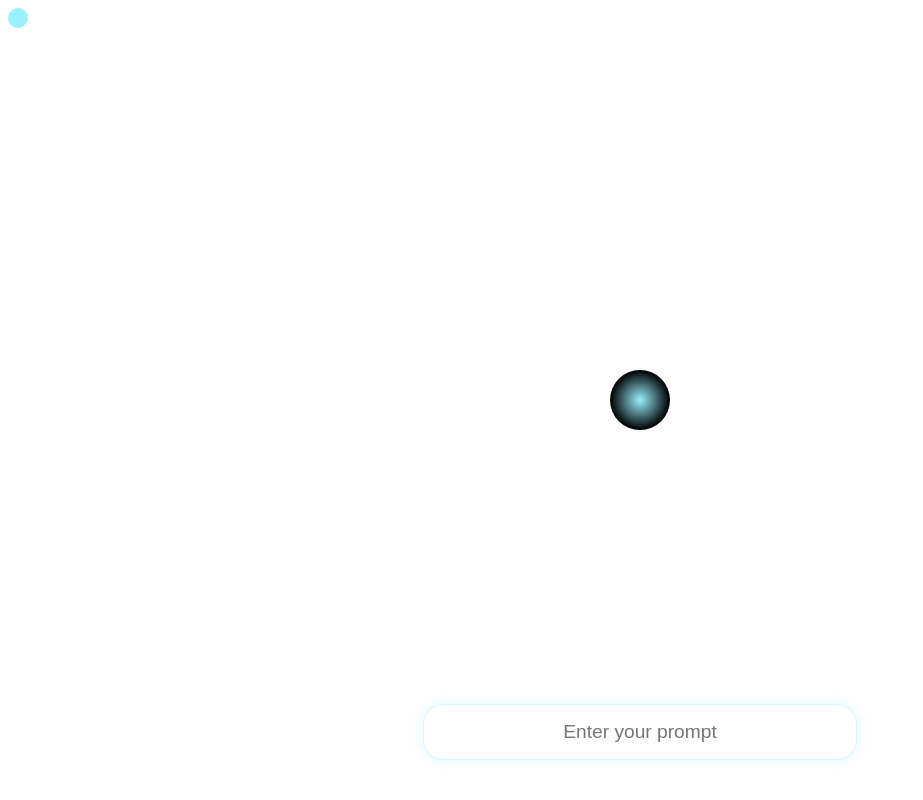
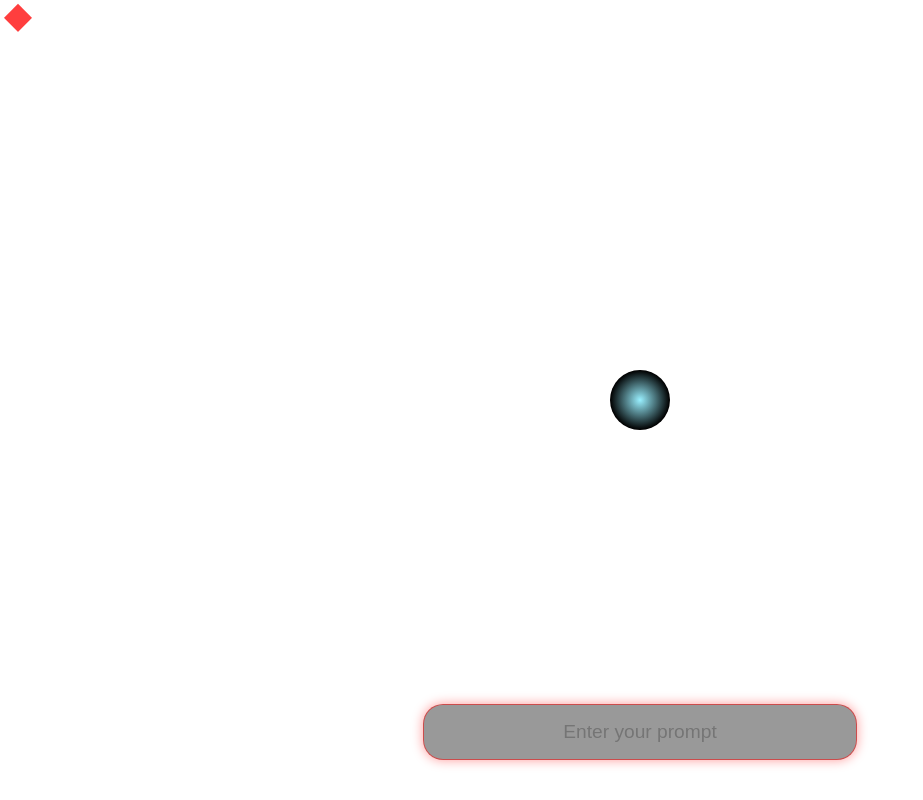
Before and after one commit to crispsandtea/uncanny-interface, a Next.js app: page / in a window 1280 px wide. Shown: the whole page, without its empty margins (0-923 px from the left). Built offline with nearby package versions, Linux system fonts and the light colour scheme.

Commit message:
Update HallucinationInterface.jsx

```diff
--- a/components/HallucinationInterface.jsx
+++ b/components/HallucinationInterface.jsx
@@ -38,7 +38,6 @@ export default function HallucinationInterface() {
     }
   };
 
-  // 🌟 Glitching words
   function spawnGlitchingWords(text) {
     const words = text.split(" ");
     const container = floatingRef.current;
@@ -50,10 +49,10 @@ export default function HallucinationInterface() {
       span.style.left = `${Math.random() * 100}%`;
       span.style.top = `${Math.random() * 100}%`;
       span.style.fontSize = `${14 + Math.random() * 12}px`;
-      span.style.color = "#99f0ff";
-      span.style.opacity = 0.8;
+      span.style.color = "#ff3e3e";
+      span.style.opacity = 0.9;
       span.style.pointerEvents = "none";
-      span.style.textShadow = "0 0 8px #99f0ff";
+      span.style.textShadow = "0 0 8px red";
       span.className = "glitch-word";
       container.appendChild(span);
 
@@ -61,23 +60,16 @@ export default function HallucinationInterface() {
     });
   }
 
+  // 💎 Track mouse for custom diamond cursor
   useEffect(() => {
-    const inputBox = document.getElementById("hallucination-input");
-
-    const handleFocus = () => {
-      if (cursorRef.current) cursorRef.current.classList.add("morphing");
+    const moveCursor = (e) => {
+      if (cursorRef.current) {
+        cursorRef.current.style.left = `${e.clientX}px`;
+        cursorRef.current.style.top = `${e.clientY}px`;
+      }
     };
-    const handleBlur = () => {
-      if (cursorRef.current) cursorRef.current.classList.remove("morphing");
-    };
-
-    inputBox?.addEventListener("focus", handleFocus);
-    inputBox?.addEventListener("blur", handleBlur);
-
-    return () => {
-      inputBox?.removeEventListener("focus", handleFocus);
-      inputBox?.removeEventListener("blur", handleBlur);
-    };
+    window.addEventListener("mousemove", moveCursor);
+    return () => window.removeEventListener("mousemove", moveCursor);
   }, []);
 
   return (
@@ -103,13 +95,14 @@ export default function HallucinationInterface() {
             fontSize: "1.2rem",
             width: "400px",
             borderRadius: "20px",
-            border: "1px solid rgba(153, 240, 255, 0.4)",
-            background: "rgba(255, 255, 255, 0.05)",
+            border: "1px solid rgba(255, 0, 0, 0.5)",
+            background: "rgba(0, 0, 0, 0.4)",
             backdropFilter: "blur(10px)",
-            color: "#99f0ff",
+            color: "#ff3e3e", // 🔥 visible input text
             textAlign: "center",
-            boxShadow: "0 0 12px rgba(153, 240, 255, 0.3)",
+            boxShadow: "0 0 12px rgba(255, 0, 0, 0.4)",
             outline: "none",
+            caretColor: "#ff3e3e",
           }}
         />
       </div>
@@ -128,22 +121,28 @@ export default function HallucinationInterface() {
         }}
       />
 
+      {/* 🔴 Custom Red Diamond Cursor */}
       <div
         ref={cursorRef}
-        className="morphing-cursor"
+        className="diamond-cursor"
         style={{
           position: "fixed",
           width: "20px",
           height: "20px",
-          borderRadius: "50%",
-          background: "#99f0ff",
+          background: "#ff3e3e",
+          transform: "rotate(45deg)",
           pointerEvents: "none",
           zIndex: 9999,
           mixBlendMode: "difference",
+          transition: "transform 0.1s ease-out",
         }}
       />
 
-      <style jsx>{`
+      <style jsx global>{`
+        * {
+          cursor: none !important;
+        }
+
         @keyframes glitch {
           0% {
             transform: translate(0, 0);
@@ -165,22 +164,6 @@ export default function HallucinationInterface() {
         .glitch-word {
           animation: glitch 0.2s infinite;
         }
-
-        .morphing {
-          animation: pulse 1.5s infinite ease-in-out;
-        }
-
-        @keyframes pulse {
-          0% {
-            transform: scale(1);
-          }
-          50% {
-            transform: scale(1.3);
-          }
-          100% {
-            transform: scale(1);
-          }
-        }
       `}</style>
     </>
   );
```
